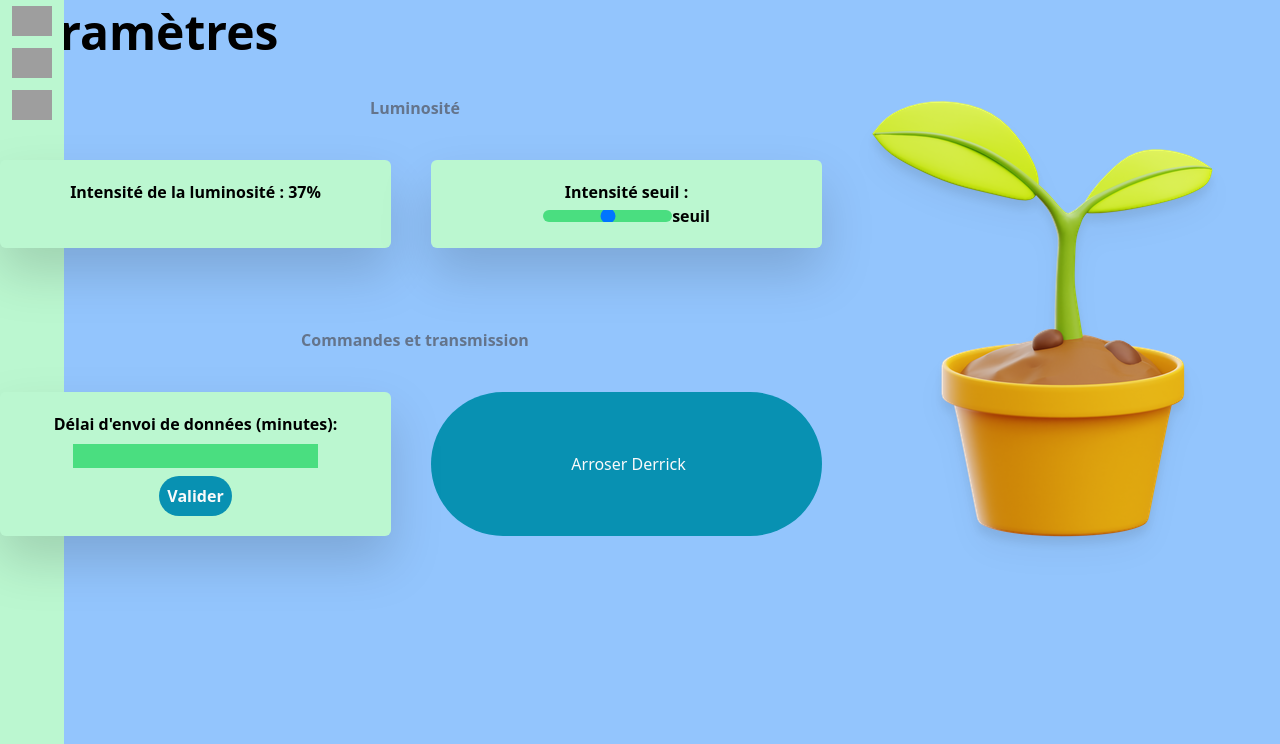
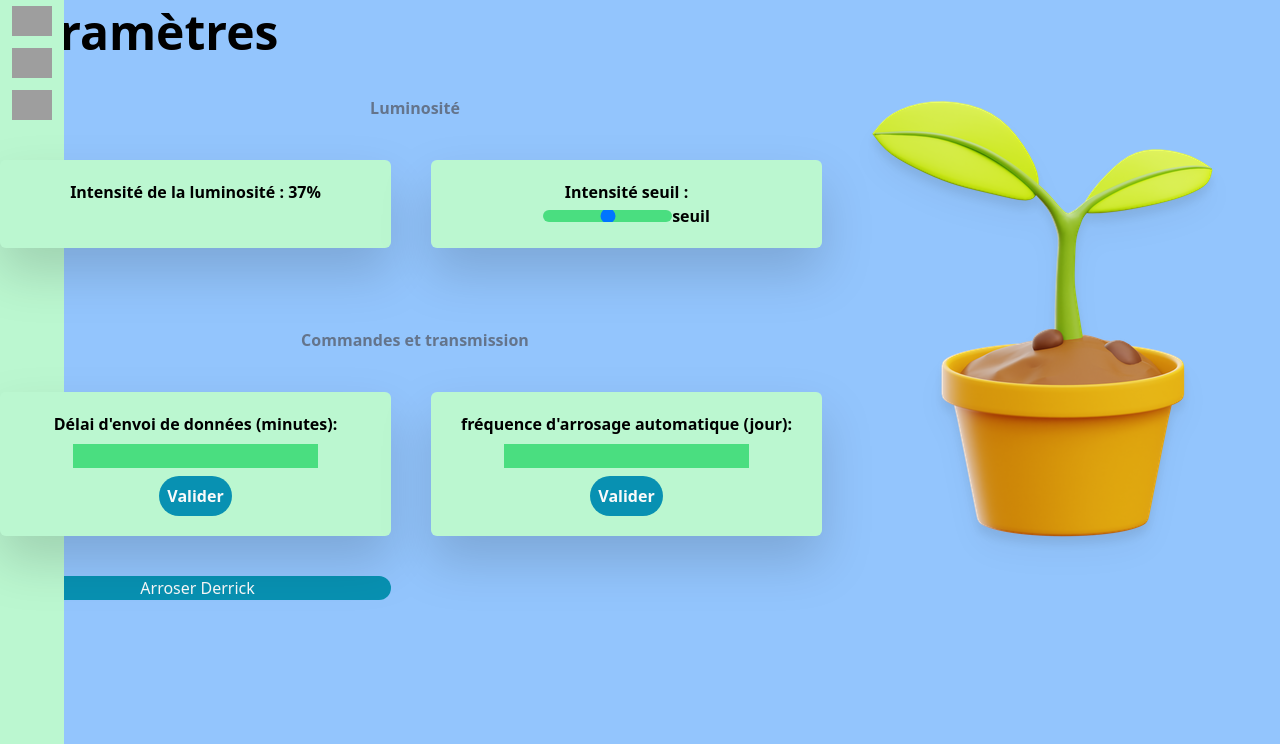
Before and after one commit to camillevnsse/derrick_smart_plant, a Python web app: template templates/settings.html in a window 1280 px wide. Shown: the part 56-800 px from the top of the page. Run offline with Jinja, Linux system fonts and the light colour scheme; the template is opened without the code that fills it, so the values that code supplies are empty; some libraries are stand-ins or nearby versions; grey boxes are pictures that could not be loaded.

Commit message:
Update settings.html

```diff
--- a/templates/settings.html
+++ b/templates/settings.html
@@ -30,6 +30,8 @@
 
         <div class=" col-auto bg-green-200 rounded-md drop-shadow-2xl px-5 py-5 text-center font-semibold">Délai d'envoi de données (minutes):<div class="pt-2"> <input class="bg-green-400" type="number"> <div class="pt-2"></div><input class=" px-2 py-2 rounded-full bg-cyan-600 hover:bg-cyan-800 text-zinc-50" type="button" id="script" name = "scriptbutton" value="Valider" onclick="goPython()"></div>
         </div>
+         <div class=" col-auto bg-green-200 rounded-md drop-shadow-2xl px-5 py-5 text-center font-semibold">fréquence d'arrosage automatique (jour):<div class="pt-2"> <input class="bg-green-400" type="number"> <div class="pt-2"></div><input class=" px-2 py-2 rounded-full bg-cyan-600 hover:bg-cyan-800 text-zinc-50" type="button" id="script" name = "scriptbutton" value="Valider" onclick="goPython()"></div>
+        </div>
         <input class =" col-auto  rounded-full hover:bg-cyan-800 focus:outline-none focus:ring-0 transition duration-150 ease-in-out bg-cyan-600 text-zinc-50" type="button" id='script' name="scriptbutton" value=" Arroser Derrick" onclick="goPython()">
 
         </div>
```
